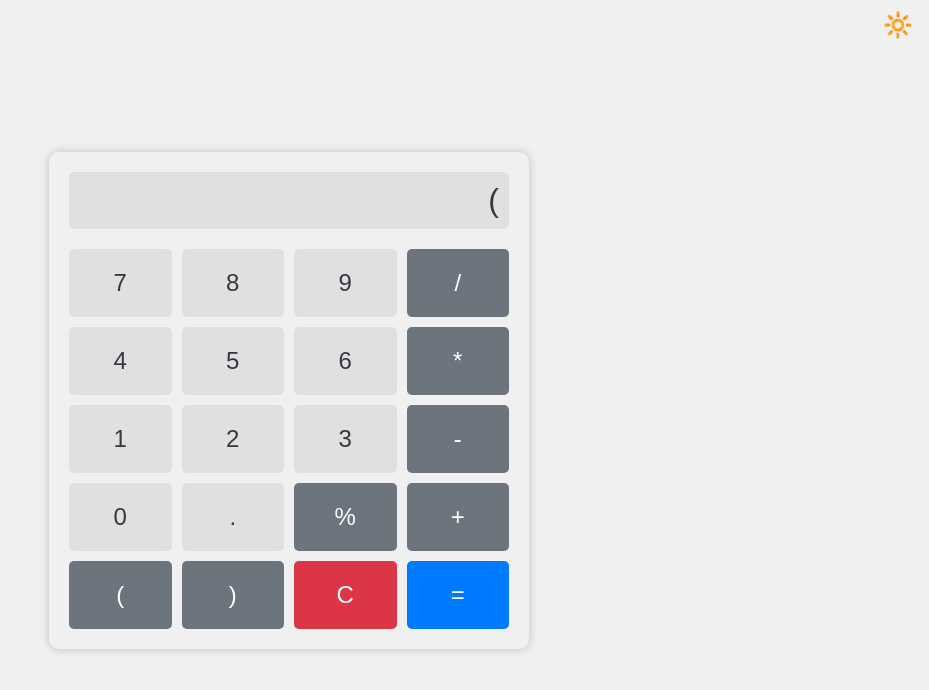
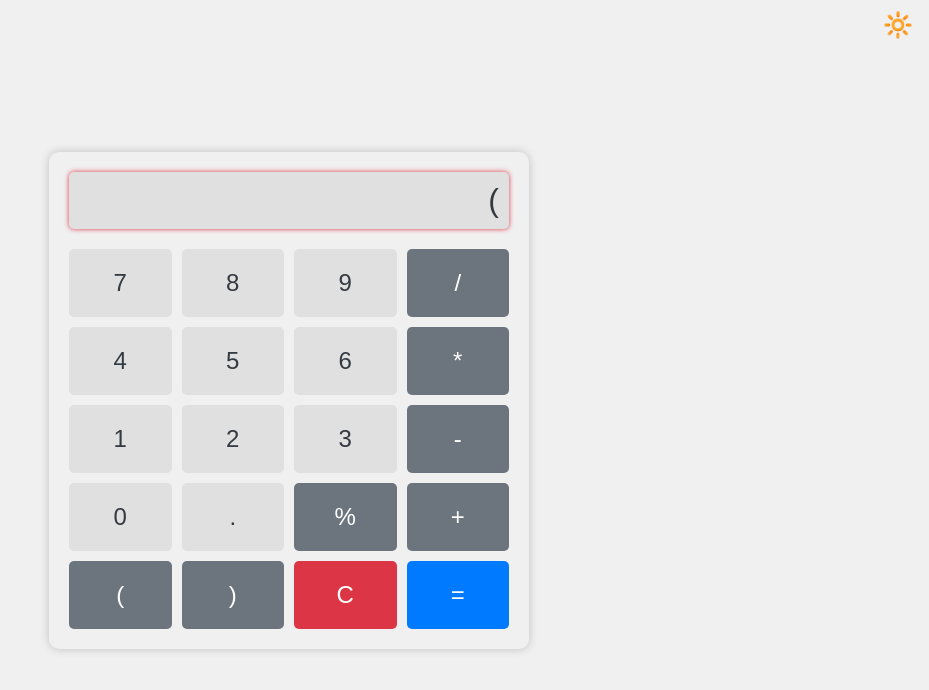
Before and after one commit to R-udren/calculator, a website: page index.html in a window 1280 px wide. Both pictures are taken after a click on the button "Open Parenthesis". Shown: the whole page, without its empty margins (351-1280 px from the left). Drawn offline with Linux system fonts and the light colour scheme.

Commit message:
Add validation for input and improve UI feedback
Implemented `validateInput` to check the correctness of input values and provide visual feedback using the `red-glow` class on invalid inputs. Enhanced the `appendValue` function to handle edge cases with consecutive math operators dynamically. Updated the UI with a new `.red-glow` style for better error indication.

```diff
--- a/script.js
+++ b/script.js
@@ -52,6 +52,19 @@ function handleButtonClick(button, result) {
             appendValue(result, value);
             break;
     }
+
+    button.blur();
+}
+
+function validateInput(result) {
+    try {
+        if (result.value && !isErrorMessage(result.value)) {
+            new Function(`return ${result.value}`)();
+            result.classList.remove('red-glow')
+        }
+    } catch {
+        result.classList.add('red-glow');
+    }
 }
 
 function clearResult(result) {
@@ -97,7 +110,16 @@ function appendValue(result, value) {
     if (isErrorMessage(result.value)) {
         result.value = '';
     }
-    result.value += value;
+
+    const currentValue = result.value;
+
+    if ((currentValue.endsWith('-') && value === '+') || (currentValue.endsWith('+') && value === '-')) {
+        result.value = currentValue.slice(0, -1) + value;
+    } else {
+        result.value += value;
+    }
+
+    validateInput(result);
 }
 
 function isErrorMessage(message) {
--- a/style.css
+++ b/style.css
@@ -127,3 +127,8 @@ body {
 .btn.plus:hover {
     background-color: var(--dark-color);
 }
+
+.red-glow {
+    border: 2px solid var(--danger-color);
+    box-shadow: 0 0 5px var(--danger-color);
+}
```
